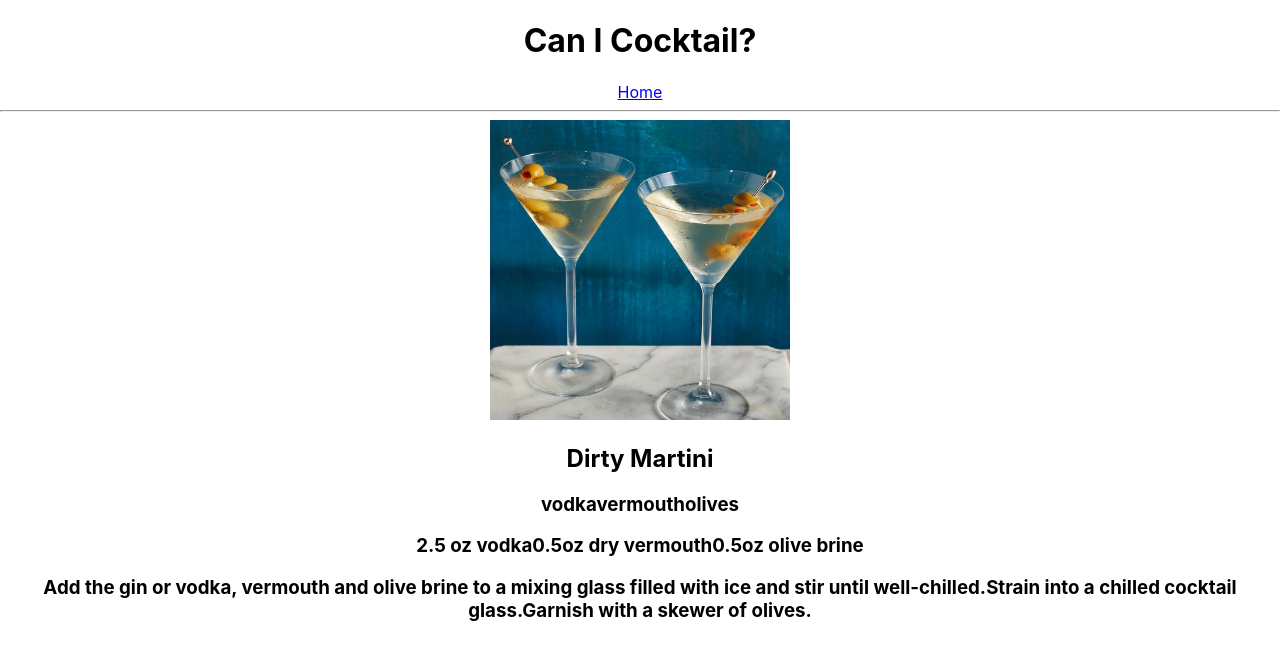
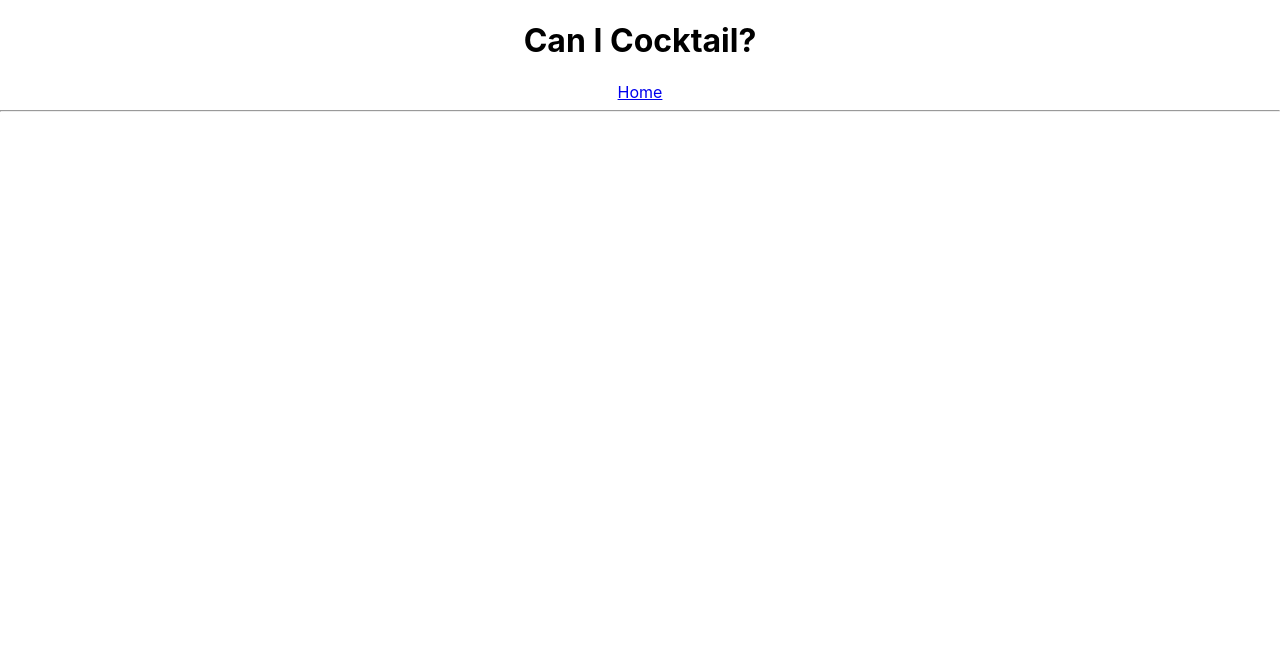
Before and after one commit to Can-I-Cocktail/API-can-i-cocktail, a React (Create React App) app: page /recipe in a window 1280 px wide. Shown: the top 660 px of the page. Built offline with nearby package versions, Linux system fonts and the light colour scheme.

Commit message:
updated form, search result and app routes

```diff
--- a/src/AppRoutes.js
+++ b/src/AppRoutes.js
@@ -2,6 +2,8 @@ import React from "react";
 import { Route, Routes } from "react-router-dom";
 import Home from "./components/home/Home";
 import SingleRecipe from "./components/recipe/singleRecipe";
+
+//use link to access the id
 
 const AppRoutes = () => {
   return (
@@ -9,7 +11,7 @@ const AppRoutes = () => {
       <Routes>
         {/* <Route path="/*" element={<Home />} /> */}
         <Route path="/" element={<Home />} />
-        <Route path="/recipe" element={<SingleRecipe />} />
+        <Route path="/singleRecipe/:id" element={<SingleRecipe />} />
       </Routes>
     </div>
   );
--- a/src/components/recipe/singleRecipe.js
+++ b/src/components/recipe/singleRecipe.js
@@ -3,6 +3,8 @@ import cocktailData from "../../cocktailData";
 
 const cocktailList = cocktailData;
 console.log(cocktailList);
+
+//add useparams to grab the single id
 
 const SingleRecipe = () => {
   return (
--- a/src/components/searchForm/SearchForm.js
+++ b/src/components/searchForm/SearchForm.js
@@ -1,5 +1,6 @@
 import React, { useState } from "react";
 import cocktailData from "../../cocktailData";
+import SearchResult from "../searchResult/searchResult";
 
 /*
 Function for matching a cocktail to ingredients
@@ -64,7 +65,6 @@ const SearchForm = () => {
   const [ingredient3, setIngredient3] = useState("");
   const [ingredient4, setIngredient4] = useState("");
   const [ingredient5, setIngredient5] = useState("");
-  const [possibleRecipes, setPossibleRecipes] = useState([]);
 
   const handleSubmit = async (e) => {
     e.preventDefault();
--- a/src/components/searchResult/searchResult.js
+++ b/src/components/searchResult/searchResult.js
@@ -0,0 +1,13 @@
+import React from "react";
+import cocktailData from "../../cocktailData";
+
+const SearchResult = (props) => {
+    return (
+      <div>
+        <img className="fitting-image" src={props.img} />
+        <h2>{props.cocktailName}</h2>
+      </div>
+    );
+}
+
+export default SearchResult
```
